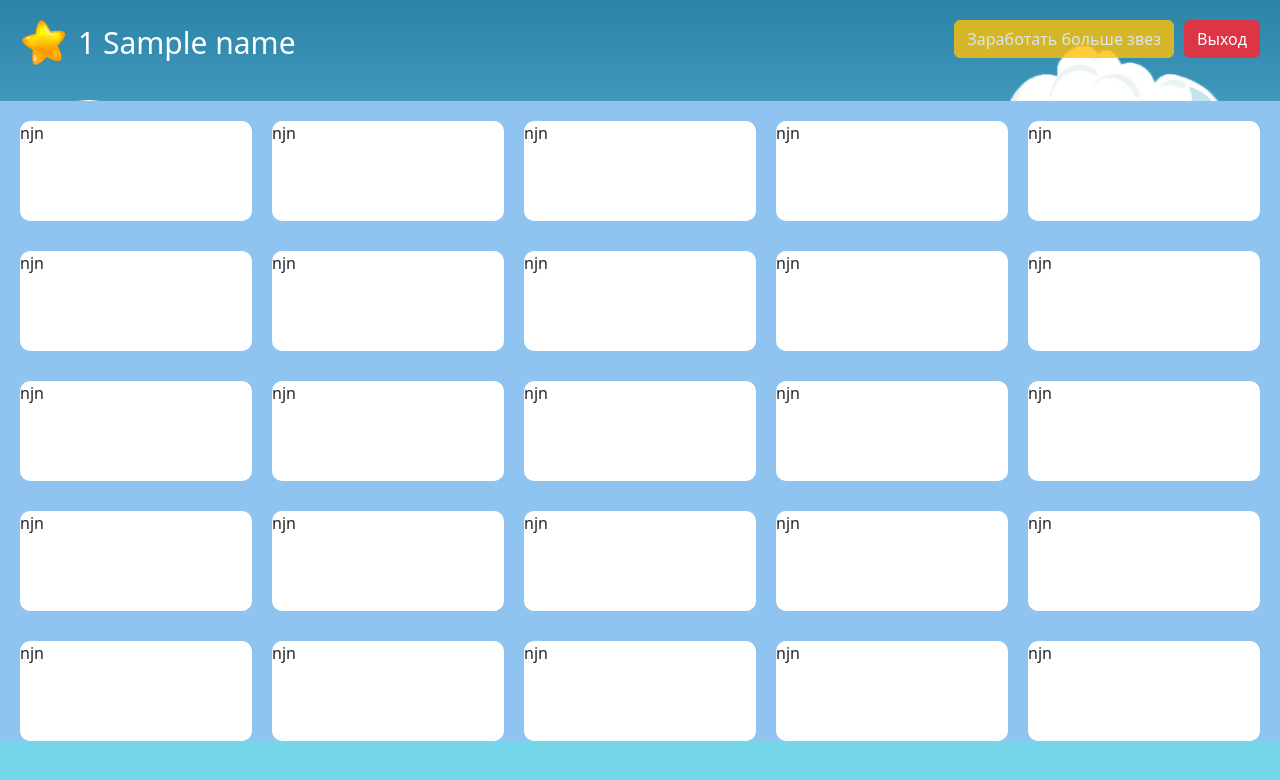
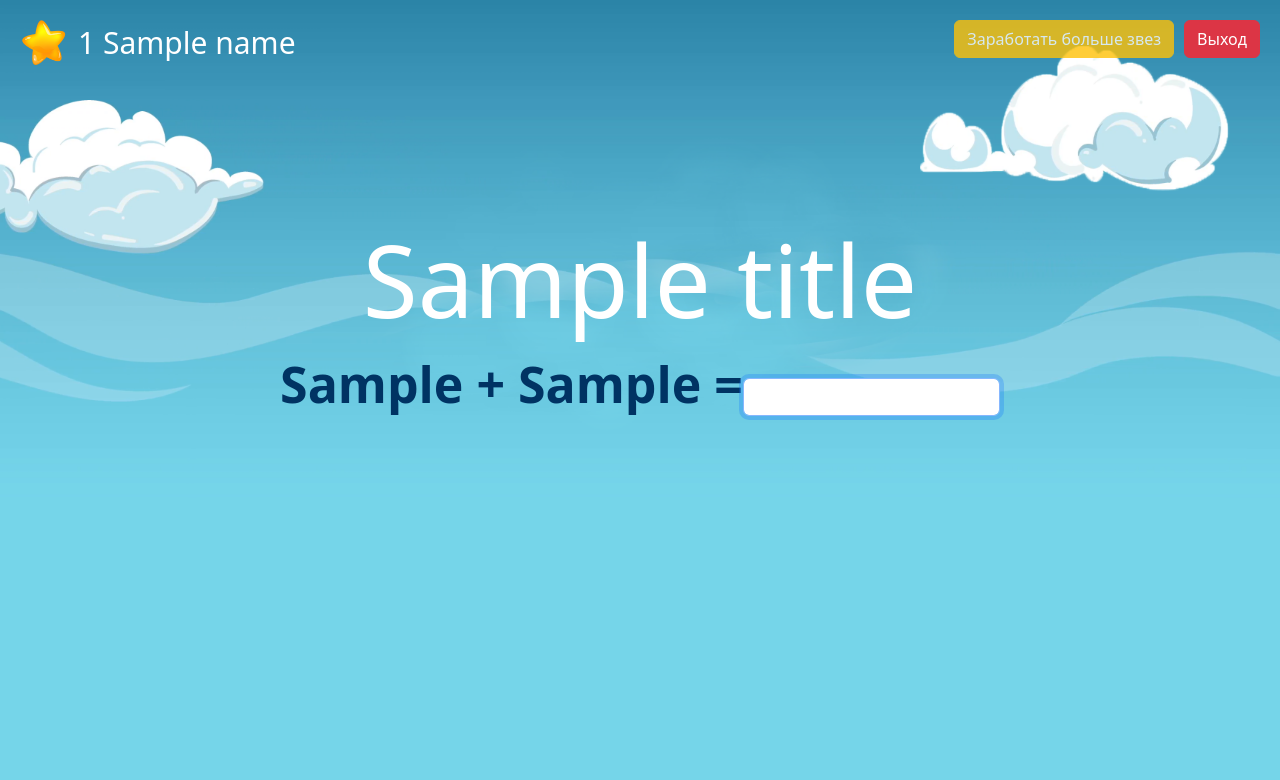
Before and after one commit to maksim0590/pythonApp, a Django app: template first/templates/first/bonus_task.html in a window 1280 px wide. Shown: the top 780 px of the page. Run offline with Django 5.2, Linux system fonts and the light colour scheme; the template is opened without the code that fills it: most values are stand-ins (such as "Sample title", 1, 10 or a date in 2020).

Commit message:
4 commit

```diff
--- a/first/static/first/css/style.css
+++ b/first/static/first/css/style.css
@@ -306,22 +306,39 @@ h2{
 }
 
 .lessendiv{
-    height: 80vh;
+    text-align: center;
+    color: white;
+    margin-top: 10%;
+    height: 50vh;
     overflow: auto;
-    background-color: #8fc4f1;
+}
+.flex_primer {
+    display: flex;
+    flex-direction: row;
+    justify-content: center;
+    align-items: baseline;
 }
 
-.lessendiv2{
-    width: 300px;
-    height: 100px;
-    background-color: white;
-    border-radius: 10px;
-    margin: 10px;
+.style_primer {
+    margin: 0;
+    font-size: 50px;
+    font-weight: 600;
+    color: #003363;
+
 }
-
-.flex2 {
-    margin: 10px;
-    display: flex;
-    flex-direction: row;
-    justify-content: space-between;
+.form_primer {
+    width: 50px;
+    height: 50px;
 }
+.corrected_message {
+    height: 80px;
+    background-color: #4FC3A1;
+    font-size: 40px;
+    color: #ffffff;
+}
+.incorrected_message {
+    height: 80px;
+        font-size: 40px;
+    background-color: #c53d3d;
+    color: #ffffff;
+}
--- a/first/templates/first/bonus_task.html
+++ b/first/templates/first/bonus_task.html
@@ -5,97 +5,37 @@
 
 
 <div class="table-wrapper lessendiv ">
+<h1 style="font-size: 100px">{{title}}</h1>
 
-<div class="flex2">
-        <div class="lessendiv2">
-        njn
+{% if message %}
+    <div class="corrected_message">
+        {{message}}
+    </div>
+    {% elif message_error %}
+    <div class="incorrected_message">
+        {{message_error}}
+    </div>
+        {% else %}
+        <div>
+
         </div>
-        <div class="lessendiv2">
-        njn
+        {% endif %}
+    <div class="flex_primer">
+
+        <div>
+           <p class="style_primer">{{a}} + {{b}} =</p>
         </div>
-        <div class="lessendiv2">
-        njn
+        <div>
+            <form action="{% url 'bonusPrimer' %}" method="post">
+                {% csrf_token %}
+                <input type="text" name="rezult" class="form-control" autofocus>
+            </form>
         </div>
-        <div class="lessendiv2">
-        njn
-        </div>
-        <div class="lessendiv2">
-        njn
-        </div>
-    </div>
 
-    <div class="flex2">
-        <div class="lessendiv2">
-        njn
-        </div>
-        <div class="lessendiv2">
-        njn
-        </div>
-        <div class="lessendiv2">
-        njn
-        </div>
-        <div class="lessendiv2">
-        njn
-        </div>
-        <div class="lessendiv2">
-        njn
-        </div>
-    </div>
-
-    <div class="flex2">
-        <div class="lessendiv2">
-        njn
-        </div>
-        <div class="lessendiv2">
-        njn
-        </div>
-        <div class="lessendiv2">
-        njn
-        </div>
-        <div class="lessendiv2">
-        njn
-        </div>
-        <div class="lessendiv2">
-        njn
-        </div>
-    </div>
-
-    <div class="flex2">
-        <div class="lessendiv2">
-        njn
-        </div>
-        <div class="lessendiv2">
-        njn
-        </div>
-        <div class="lessendiv2">
-        njn
-        </div>
-        <div class="lessendiv2">
-        njn
-        </div>
-        <div class="lessendiv2">
-        njn
-        </div>
     </div>
 
 
-    <div class="flex2">
-        <div class="lessendiv2">
-        njn
-        </div>
-        <div class="lessendiv2">
-        njn
-        </div>
-        <div class="lessendiv2">
-        njn
-        </div>
-        <div class="lessendiv2">
-        njn
-        </div>
-        <div class="lessendiv2">
-        njn
-        </div>
-    </div>
+
 
 </div>
 
--- a/first/urls.py
+++ b/first/urls.py
@@ -16,5 +16,6 @@ urlpatterns = [
     path('test', views.testForm, name='test'),
     path('test2', views.test2, name='test2'),
     path('bonus', views.bonus, name='bonus'),
+    path('bonusPrimer', views.bonusPrimer, name='bonusPrimer'),
 
 ]
```
Also changed, not shown: first/models.py (+7 -0 lines), first/views.py (+54 -2 lines), primer.py (+14 -5 lines), first/migrations/0004_calcul.py (added), first/migrations/0005_calcul_rezult.py (added), first/migrations/0006_calcul_rezultuser.py (added).
